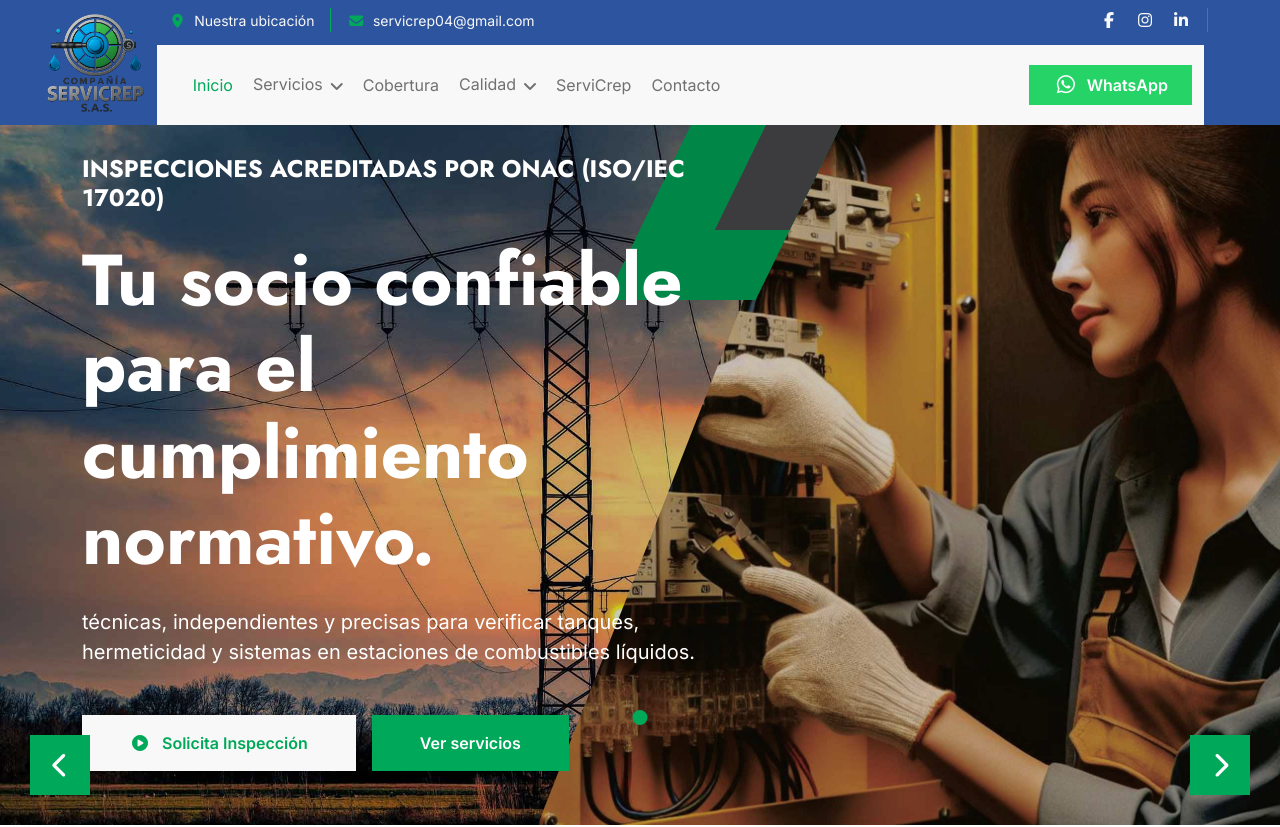
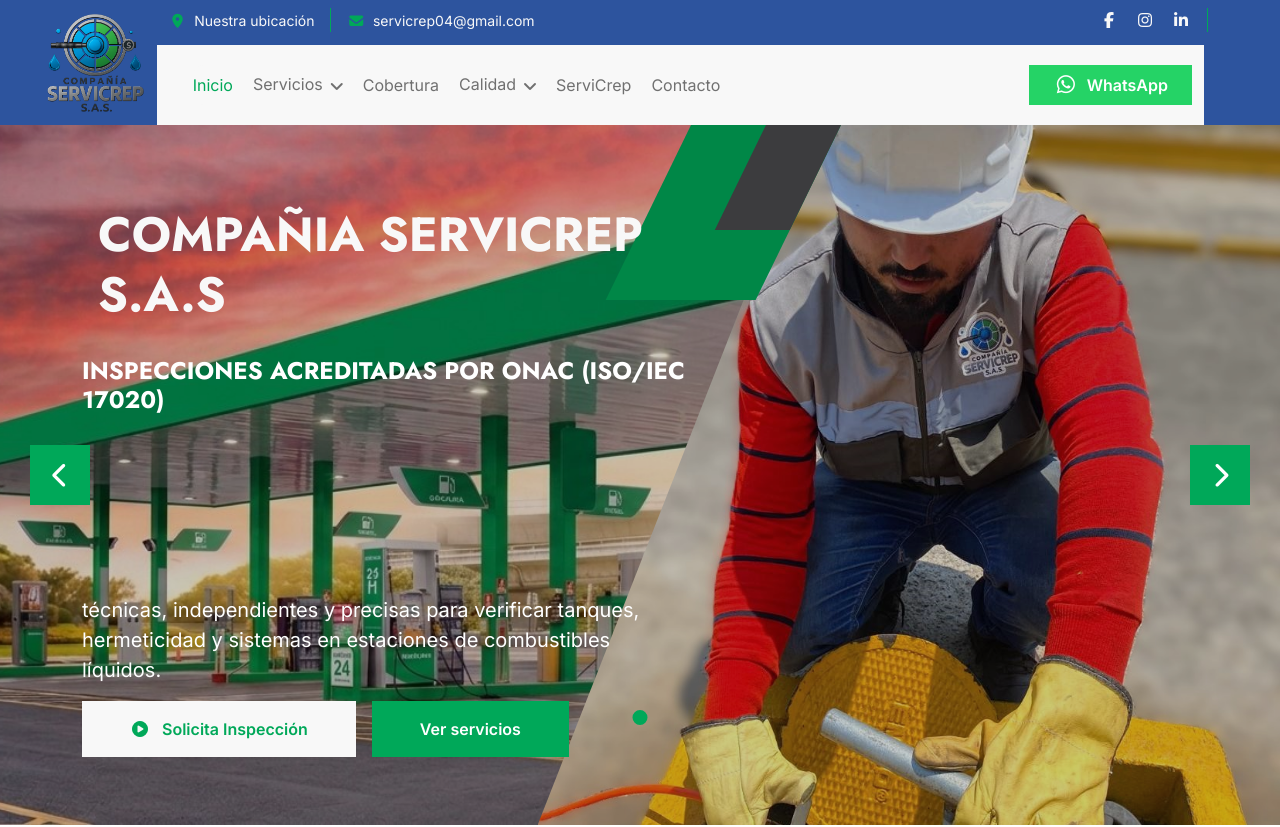
Before and after one commit to DaniP-Dev/Servi-Crep, a Next.js app: page / in a window 1280 px wide. Shown: the top 827 px of the page. Built offline with nearby package versions, Linux system fonts and the light colour scheme.

Commit message:
cambio de iagenes carousel

```diff
--- a/src/components/home/Hero.tsx
+++ b/src/components/home/Hero.tsx
@@ -2,7 +2,6 @@
 import React, { useState, useEffect } from "react";
 import Link from "next/link";
 import { CONTACT_INFO } from "@/lib/constants";
-
 
 const heroTexts = {
   slides: [
@@ -11,8 +10,9 @@
       bgClass: "hero-bg-half-1",
       shapeClass: "hero-shape-1",
       subtitle: "Inspecciones acreditadas por ONAC (ISO/IEC 17020)",
-      title: "Tu socio confiable para el cumplimiento normativo.",
-      description: "técnicas, independientes y precisas para verificar tanques, hermeticidad y sistemas en estaciones de combustibles líquidos.",
+      title: "COMPAÑIA SERVICREP S.A.S",
+      description:
+        "técnicas, independientes y precisas para verificar tanques, hermeticidad y sistemas en estaciones de combustibles líquidos.",
     },
   ],
   buttonVideo: {
@@ -64,17 +64,38 @@
           <div className={slide.shapeClass}></div>
 
           {/* Content */}
-          <div className="carousel-caption">
-            <div className="container">
-              <div className="row g-4 align-items-center">
-                <div className="col-lg-7 animated fadeInLeft">
-                  <div className="text-sm-center text-md-start">
+          <div className="carousel-caption align-items-start pt-3 pt-md-4">
+            <div className="container h-100">
+              <div className="row h-100 g-4 align-items-center">
+                <div className="col-lg-7 animated fadeInLeft h-100">
+                  <div className="text-sm-center text-md-start d-flex flex-column h-100 py-4 py-md-5">
+                    <div className="mb-auto">
+                       <h1 className="display-5 fw-bold mb-4 lh-sm d-inline-block px-3 py-2 rounded-3">
+                        {slide.title.split(" ").map((word, index) => (
+                          <span
+                            key={`${word}-${index}`}
+                            className={
+                              index % 2 === 0 ? "text-light" : "text-light"
+                            }
+                          >
+                            {word}{" "}
+                          </span>
+                        ))}
+                      </h1>
                       <h4 className="text-white text-uppercase fw-bold mb-4">
                         {slide.subtitle}
                       </h4>
-                    <h1 className="display-2 text-white mb-4">{slide.title}</h1>
-                    <p className="mb-5 fs-5">{slide.description}</p>
-                    <div className="d-flex justify-content-center justify-content-md-start shrink-0 mb-4">
+
+                    </div>
+
+                    <div className="mt-auto">
+                      <p
+                        className="fs-5 text-white text-start me-auto"
+                        style={{ maxWidth: "560px" }}
+                      >
+                        {slide.description}
+                      </p>
+                      <div className="d-flex justify-content-center justify-content-md-start shrink-0 ">
                         <a
                           className="btn btn-light py-3 px-4 px-md-5 me-2"
                           href={CONTACT_INFO.whatsappUrl}
@@ -97,6 +118,7 @@
               </div>
             </div>
           </div>
+        </div>
       ))}
 
       {/* Navigation Arrows */}
@@ -104,8 +126,9 @@
         <button
           className="btn btn-primary carousel-prev position-absolute"
           style={{
-            bottom: "30px",
+            top: "50%",
             left: "30px",
+            transform: "translateY(-50%)",
             width: "60px",
             height: "60px",
             borderRadius: "0",
@@ -120,8 +143,9 @@
         <button
           className="btn btn-primary carousel-next position-absolute"
           style={{
-            bottom: "30px",
+            top: "50%",
             right: "30px",
+            transform: "translateY(-50%)",
             width: "60px",
             height: "60px",
             borderRadius: "0",
```
Also changed, not shown: public/img/carousel-1.jpg, public/img/header-2.jpg. Lines whose indentation alone changed are shown as unchanged.
